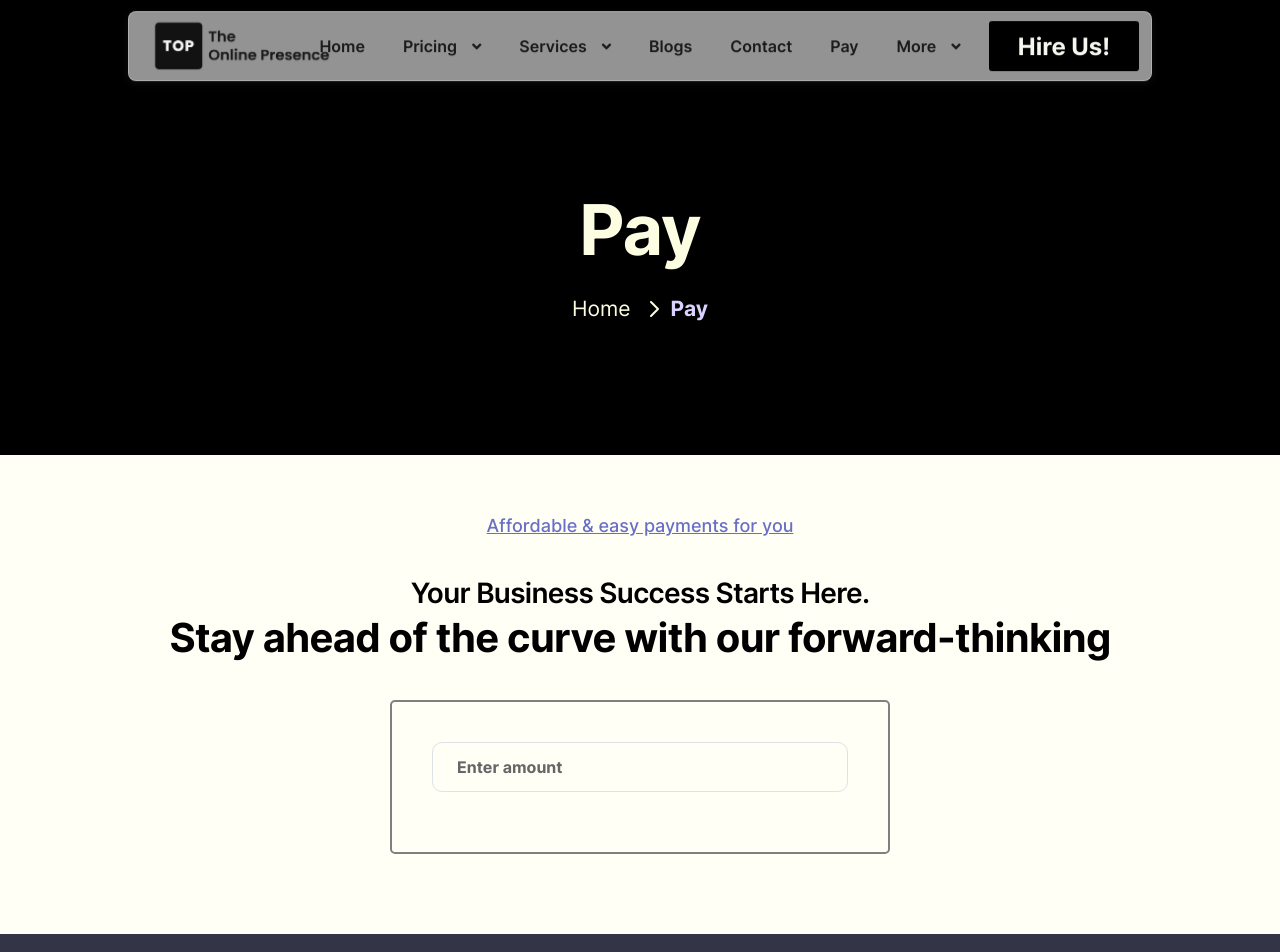
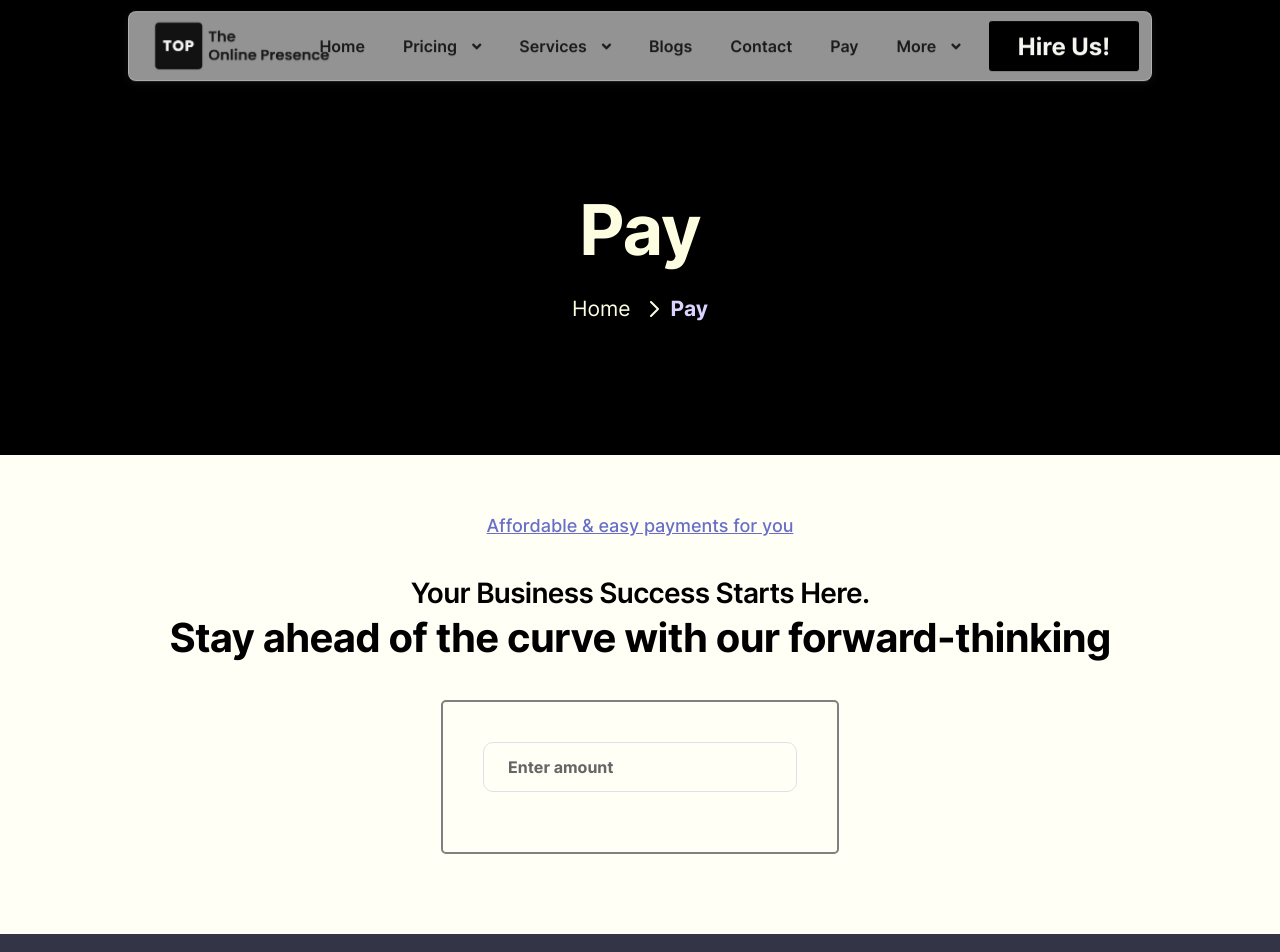
Before and after one commit to Anmol368/The-Online-Presence, a Next.js app: page /pay in a window 1280 px wide. Shown: the top 952 px of the page. Built offline with nearby package versions, Linux system fonts and the light colour scheme.

Commit message:
paypal button box size change

```diff
--- a/components/home-one/pay/index.jsx
+++ b/components/home-one/pay/index.jsx
@@ -81,7 +81,7 @@ const PayPage = () => {
             </div>
 
             <PayPalScriptProvider options={{ "client-id": "AQmIOk2YHxrSK4c6f9Yq9kNfLAMOPJtSMVC2JCKKCE5lHgGG1qMZgtB4-pBev_c9yq4QVMdTVRHnm5GG"}}>
-                <div className="" style={{width: '500px', margin: '40px auto', padding: '40px', border: '2px solid gray', borderRadius: '5px'}}>
+                <div className="" style={{width: 'fit-content', margin: '40px auto', padding: '40px', border: '2px solid gray', borderRadius: '5px'}}>
                     <div className="" style={{marginBottom: '20px'}}>
                         {/* <label htmlFor="phone" className="block mb-2 text-sm font-medium text-gray-900 dark:text-white"></label> */}
                         <input value={price} onChange={(event) => {setPrice(event.target.value);}} type="number" id="amount" className="bg-gray-50 border border-gray-00 text-gray-900 text-lg rounded-md focus:ring-blue-500 focus:border-blue-500 block w-full p-4 dark:bg-gray-700 dark:border-gray-600 dark:placeholder-gray-400 dark:text-white dark:focus:ring-blue-500 dark:focus:border-blue-500   md:p-3" placeholder="Enter amount" style={{margin: '0'}}  required />
```
